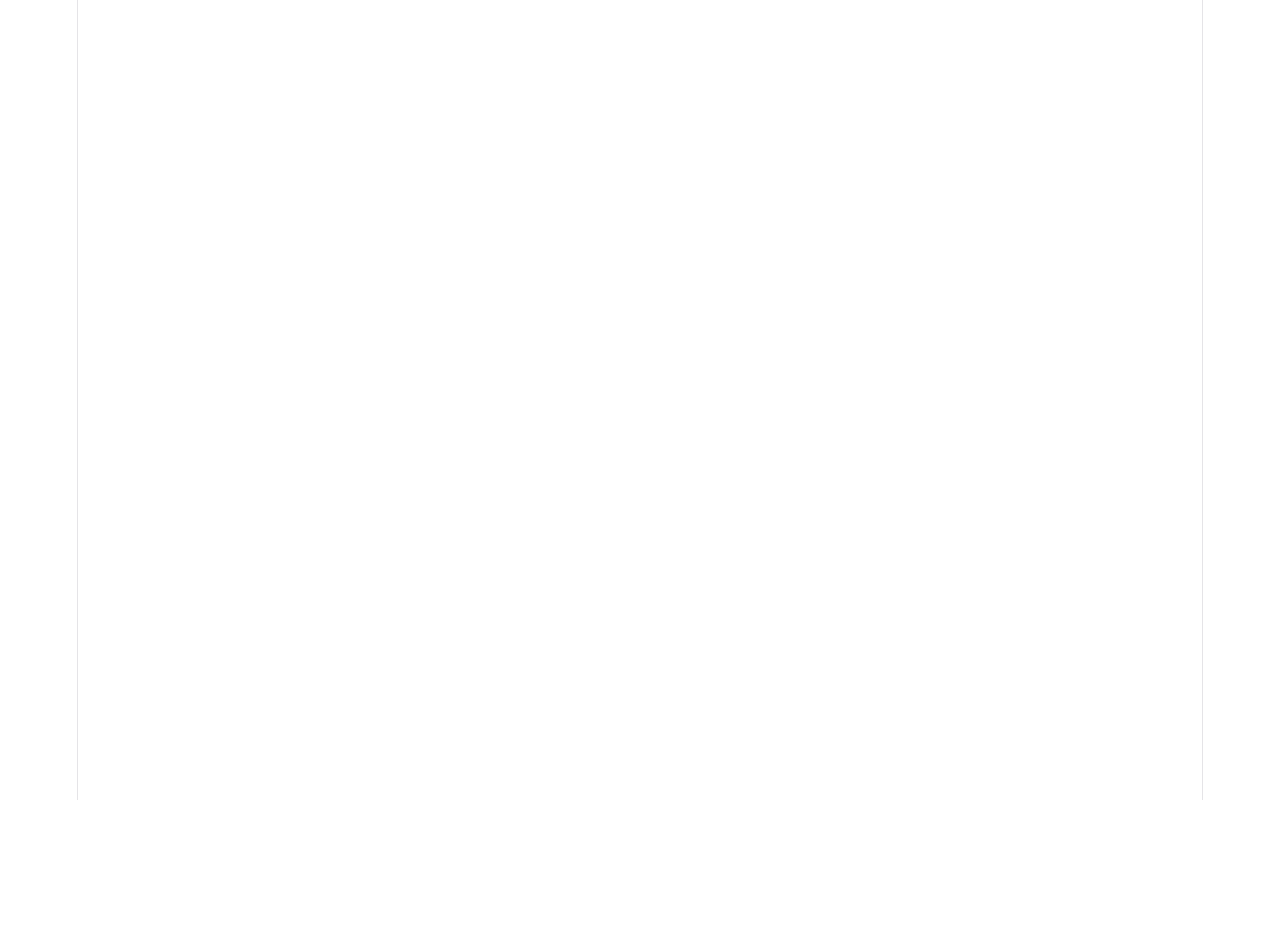
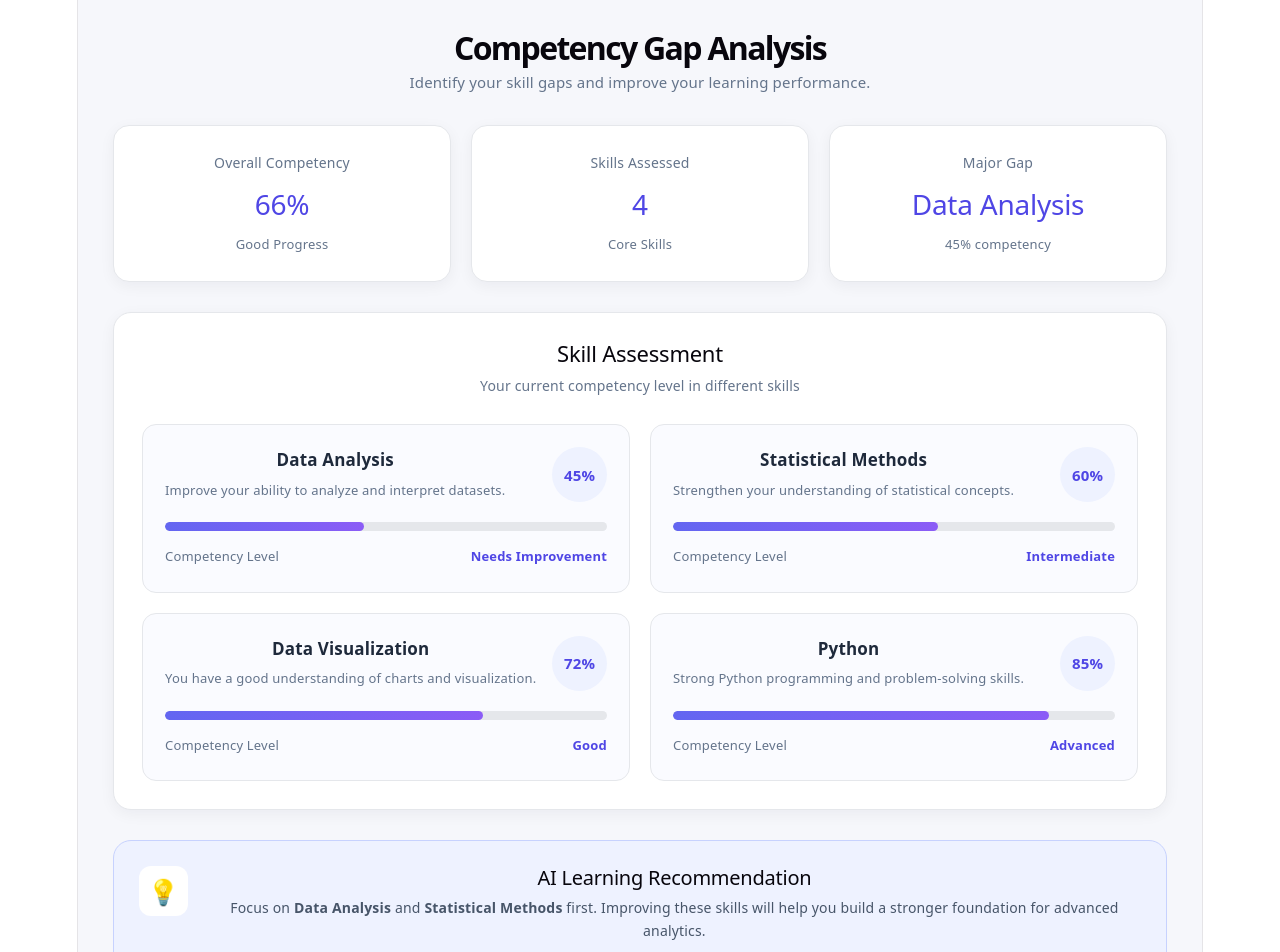
Before and after one commit to kumari-sindhu-ai/pathfinders_frontend, a React app: page /competency-gap in a window 1280 px wide. Before the commit this address had no page. Shown: the top 952 px of the page. Before the commit the page ends 800 px from the top, so only its background shows below. Built offline with nearby package versions, Linux system fonts and the light colour scheme; the HTML template or start-up script is replaced by a standard one.

Commit message:
Add competency gap page

```diff
--- a/src/App.jsx
+++ b/src/App.jsx
@@ -1,6 +1,7 @@
 import { BrowserRouter, Routes, Route, Navigate } from "react-router-dom";
 import Login from "./pages/Login";
 import Dashboard from "./pages/Dashboard";
+import CompetencyGap from "./pages/CompetencyGap";
 
 function App() {
   return (
@@ -9,6 +10,7 @@ function App() {
         <Route path="/" element={<Navigate to="/login" />} />
         <Route path="/login" element={<Login />} />
         <Route path="/dashboard" element={<Dashboard />} />
+        <Route path="/competency-gap" element={<CompetencyGap />} />
       </Routes>
     </BrowserRouter>
   );
--- /dev/null
+++ b/src/pages/CompetencyGap.css
@@ -0,0 +1,251 @@
+.gap-page {
+  min-height: 100vh;
+  padding: 35px;
+  background: #f6f7fb;
+  color: #1e293b;
+}
+
+/* Header */
+
+.gap-header {
+  margin-bottom: 30px;
+}
+
+.gap-header h1 {
+  font-size: 32px;
+  margin: 0 0 8px;
+  font-weight: 700;
+}
+
+.gap-header p {
+  margin: 0;
+  color: #64748b;
+  font-size: 15px;
+}
+
+/* Summary Cards */
+
+.gap-summary {
+  display: grid;
+  grid-template-columns: repeat(3, 1fr);
+  gap: 20px;
+  margin-bottom: 30px;
+}
+
+.summary-card {
+  background: white;
+  padding: 24px;
+  border-radius: 16px;
+  border: 1px solid #e5e7eb;
+  box-shadow: 0 4px 15px rgba(15, 23, 42, 0.05);
+}
+
+.summary-card h3 {
+  margin: 0 0 12px;
+  font-size: 14px;
+  color: #64748b;
+  font-weight: 500;
+}
+
+.summary-card h2 {
+  margin: 0 0 8px;
+  font-size: 28px;
+  color: #4f46e5;
+}
+
+.summary-card span {
+  font-size: 13px;
+  color: #64748b;
+}
+
+/* Skills Section */
+
+.skills-section {
+  background: white;
+  padding: 28px;
+  border-radius: 18px;
+  border: 1px solid #e5e7eb;
+  box-shadow: 0 4px 15px rgba(15, 23, 42, 0.05);
+}
+
+.section-title {
+  margin-bottom: 25px;
+}
+
+.section-title h2 {
+  margin: 0 0 6px;
+  font-size: 22px;
+}
+
+.section-title p {
+  margin: 0;
+  color: #64748b;
+  font-size: 14px;
+}
+
+/* Skill Grid */
+
+.skills-grid {
+  display: grid;
+  grid-template-columns: repeat(2, 1fr);
+  gap: 20px;
+}
+
+.skill-card {
+  padding: 22px;
+  border: 1px solid #e5e7eb;
+  border-radius: 14px;
+  background: #fafbff;
+  transition: 0.3s;
+}
+
+.skill-card:hover {
+  transform: translateY(-3px);
+  box-shadow: 0 8px 20px rgba(15, 23, 42, 0.08);
+}
+
+.skill-top {
+  display: flex;
+  justify-content: space-between;
+  gap: 15px;
+}
+
+.skill-top h3 {
+  margin: 0 0 7px;
+  font-size: 17px;
+}
+
+.skill-top p {
+  margin: 0;
+  font-size: 13px;
+  color: #64748b;
+  line-height: 1.5;
+}
+
+.score {
+  min-width: 55px;
+  height: 55px;
+  border-radius: 50%;
+  display: flex;
+  align-items: center;
+  justify-content: center;
+  background: #eef2ff;
+  color: #4f46e5;
+  font-weight: 700;
+  font-size: 15px;
+}
+
+/* Progress Bar */
+
+.progress-container {
+  width: 100%;
+  height: 9px;
+  margin: 20px 0 12px;
+  background: #e5e7eb;
+  border-radius: 20px;
+  overflow: hidden;
+}
+
+.progress-bar {
+  height: 100%;
+  border-radius: 20px;
+  background: linear-gradient(90deg, #6366f1, #8b5cf6);
+  transition: width 0.5s ease;
+}
+
+/* Bottom */
+
+.skill-bottom {
+  display: flex;
+  justify-content: space-between;
+  font-size: 13px;
+}
+
+.skill-bottom span {
+  color: #64748b;
+}
+
+.skill-bottom strong {
+  color: #4f46e5;
+}
+
+/* Recommendation */
+
+.recommendation-box {
+  margin-top: 30px;
+  padding: 25px;
+  background: #eef2ff;
+  border: 1px solid #c7d2fe;
+  border-radius: 18px;
+  display: flex;
+  gap: 20px;
+  align-items: flex-start;
+}
+
+.recommendation-icon {
+  width: 50px;
+  height: 50px;
+  background: white;
+  border-radius: 12px;
+  display: flex;
+  align-items: center;
+  justify-content: center;
+  font-size: 25px;
+}
+
+.recommendation-box h2 {
+  margin: 0 0 8px;
+  font-size: 20px;
+}
+
+.recommendation-box p {
+  margin: 0 0 18px;
+  color: #475569;
+  line-height: 1.6;
+  font-size: 14px;
+}
+
+.recommendation-box button {
+  border: none;
+  padding: 11px 18px;
+  border-radius: 8px;
+  background: #4f46e5;
+  color: white;
+  font-size: 14px;
+  font-weight: 600;
+  cursor: pointer;
+}
+
+.recommendation-box button:hover {
+  background: #4338ca;
+}
+
+/* Responsive */
+
+@media (max-width: 900px) {
+  .gap-summary {
+    grid-template-columns: 1fr;
+  }
+
+  .skills-grid {
+    grid-template-columns: 1fr;
+  }
+}
+
+@media (max-width: 600px) {
+  .gap-page {
+    padding: 20px;
+  }
+
+  .gap-header h1 {
+    font-size: 25px;
+  }
+
+  .skills-section {
+    padding: 20px;
+  }
+
+  .recommendation-box {
+    flex-direction: column;
+  }
+}
--- /dev/null
+++ b/src/pages/CompetencyGap.jsx
@@ -0,0 +1,117 @@
+import React from "react";
+import "./CompetencyGap.css";
+
+function CompetencyGap() {
+  const skills = [
+    {
+      name: "Data Analysis",
+      score: 45,
+      level: "Needs Improvement",
+      description: "Improve your ability to analyze and interpret datasets.",
+    },
+    {
+      name: "Statistical Methods",
+      score: 60,
+      level: "Intermediate",
+      description: "Strengthen your understanding of statistical concepts.",
+    },
+    {
+      name: "Data Visualization",
+      score: 72,
+      level: "Good",
+      description: "You have a good understanding of charts and visualization.",
+    },
+    {
+      name: "Python",
+      score: 85,
+      level: "Advanced",
+      description: "Strong Python programming and problem-solving skills.",
+    },
+  ];
+
+  return (
+    <div className="gap-page">
+      <div className="gap-header">
+        <div>
+          <h1>Competency Gap Analysis</h1>
+          <p>
+            Identify your skill gaps and improve your learning performance.
+          </p>
+        </div>
+      </div>
+
+      <div className="gap-summary">
+        <div className="summary-card">
+          <h3>Overall Competency</h3>
+          <h2>66%</h2>
+          <span>Good Progress</span>
+        </div>
+
+        <div className="summary-card">
+          <h3>Skills Assessed</h3>
+          <h2>4</h2>
+          <span>Core Skills</span>
+        </div>
+
+        <div className="summary-card">
+          <h3>Major Gap</h3>
+          <h2>Data Analysis</h2>
+          <span>45% competency</span>
+        </div>
+      </div>
+
+      <div className="skills-section">
+        <div className="section-title">
+          <h2>Skill Assessment</h2>
+          <p>Your current competency level in different skills</p>
+        </div>
+
+        <div className="skills-grid">
+          {skills.map((skill) => (
+            <div className="skill-card" key={skill.name}>
+              <div className="skill-top">
+                <div>
+                  <h3>{skill.name}</h3>
+                  <p>{skill.description}</p>
+                </div>
+
+                <div className="score">
+                  {skill.score}%
+                </div>
+              </div>
+
+              <div className="progress-container">
+                <div
+                  className="progress-bar"
+                  style={{ width: `${skill.score}%` }}
+                ></div>
+              </div>
+
+              <div className="skill-bottom">
+                <span>Competency Level</span>
+                <strong>{skill.level}</strong>
+              </div>
+            </div>
+          ))}
+        </div>
+      </div>
+
+      <div className="recommendation-box">
+        <div className="recommendation-icon">💡</div>
+
+        <div>
+          <h2>AI Learning Recommendation</h2>
+          <p>
+            Focus on <strong>Data Analysis</strong> and{" "}
+            <strong>Statistical Methods</strong> first. Improving these skills
+            will help you build a stronger foundation for advanced analytics.
+          </p>
+
+          <button>View Recommended Training</button>
+        </div>
+      </div>
+    </div>
+  );
+}
+
+export default CompetencyGap;
```
